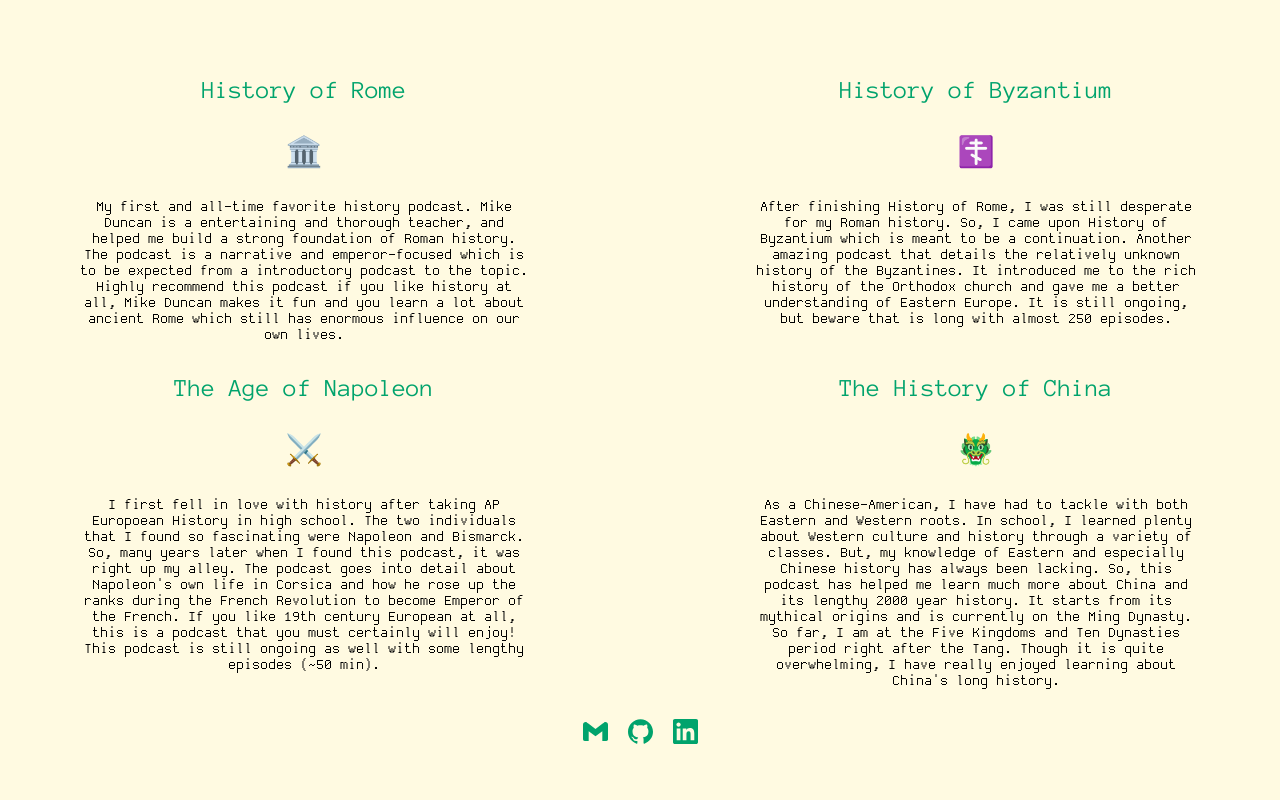
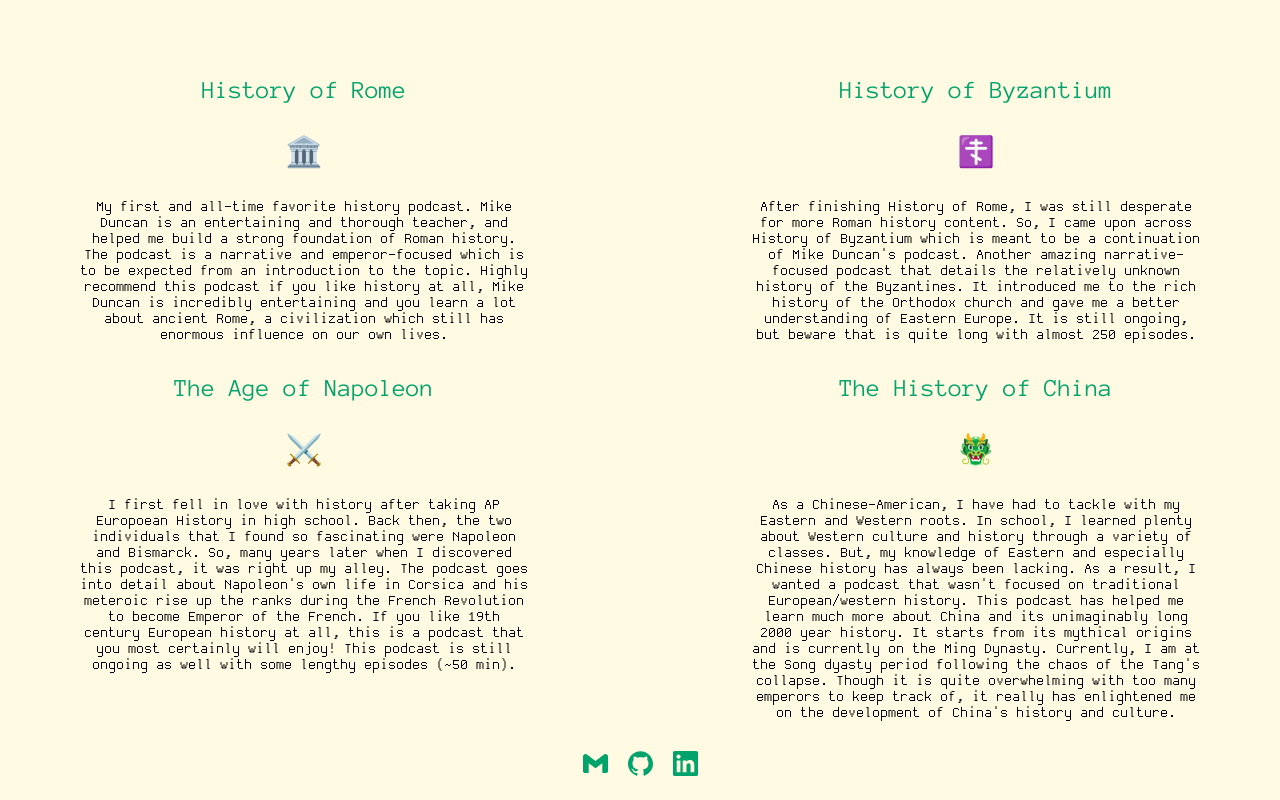
Before and after one commit to kwang2424/kwang2424.github.io, a React (Create React App) app: page /podcasts in a window 1280 px wide. Shown: the part 335-1135 px from the top of the page. Before the commit the page ends 1103 px from the top, so only its background shows below. Built offline with nearby package versions, Linux system fonts and the light colour scheme.

Commit message:
reworded text in podcasts

```diff
--- a/src/components/Podcasts/index.js
+++ b/src/components/Podcasts/index.js
@@ -20,45 +20,48 @@
                     emoji="🏛️"
                     url="https://thehistoryofrome.typepad.com/"
                     description="My first and all-time favorite history podcast. Mike Duncan is
-                    a entertaining and thorough teacher, and helped me build a strong
+                    an entertaining and thorough teacher, and helped me build a strong
                     foundation of Roman history. The podcast is a narrative and emperor-focused
-                    which is to be expected from a introductory podcast to the topic.
+                    which is to be expected from an introduction to the topic.
                     Highly recommend this podcast if you like history at all, Mike Duncan
-                    makes it fun and you learn a lot about ancient Rome which still has
+                    is incredibly entertaining and you learn a lot about ancient Rome, a civilization which still has
                     enormous influence on our own lives. "
                 />
                 <Podcast
                     title="History of Byzantium"
                     emoji="☦️"
                     url="https://thehistoryofbyzantium.com/"
-                    description="After finishing History of Rome, I was still desperate for my
-                    Roman history. So, I came upon History of Byzantium which is meant to be
-                    a continuation. Another amazing podcast that details the relatively unknown
+                    description="After finishing History of Rome, I was still desperate for more
+                    Roman history content. So, I came upon across History of Byzantium which is meant to be
+                    a continuation of Mike Duncan's podcast. Another amazing narrative-focused
+                    podcast that details the relatively unknown
                     history of the Byzantines. It introduced me to
                     the rich history of the Orthodox church and gave me a better understanding of
-                    Eastern Europe. It is still ongoing, but beware that is long with almost 250 episodes."
+                    Eastern Europe. It is still ongoing, but beware that is quite long with almost 250 episodes."
                 />
                 <Podcast
                     title="The Age of Napoleon"
                     emoji="⚔️"
                     url="https://twitter.com/AgeofNapoleon?ref_src=twsrc%5Egoogle%7Ctwcamp%5Eserp%7Ctwgr%5Eauthor"
                     description="I first fell in love with history after taking AP Europoean History
-                    in high school. The two individuals that I found so fascinating were Napoleon and Bismarck. So,
-                    many years later when I found this podcast, it was right up my alley. The podcast goes into detail about
-                    Napoleon's own life in Corsica and how he rose up the ranks during the French Revolution to become
-                    Emperor of the French. If you like 19th century European at all, this is a podcast that you must
+                    in high school. Back then, the two individuals that I found so fascinating were Napoleon and Bismarck. So,
+                    many years later when I discovered this podcast, it was right up my alley. The podcast goes into detail about
+                    Napoleon's own life in Corsica and his meteroic rise up the ranks during the French Revolution to become
+                    Emperor of the French. If you like 19th century European history at all, this is a podcast that you most
                     certainly will enjoy! This podcast is still ongoing as well with some lengthy episodes (~50 min)."
                 />
                 <Podcast
                     title="The History of China"
                     emoji="🐲"
                     url="https://thehistoryofchina.wordpress.com/"
-                    description="As a Chinese-American, I have had to tackle with both Eastern and Western roots. In school, I
+                    description="As a Chinese-American, I have had to tackle with my Eastern and Western roots. In school, I
                     learned plenty about Western culture and history through a variety of classes. But, my knowledge of
-                    Eastern and especially Chinese history has always been lacking. So, this podcast has helped me
-                    learn much more about China and its lengthy 2000 year history. It starts from its mythical origins and
-                    is currently on the Ming Dynasty. So far, I am at the Five Kingdoms and Ten Dynasties period right after
-                    the Tang. Though it is quite overwhelming, I have really enjoyed learning about China's long history."
+                    Eastern and especially Chinese history has always been lacking. As a result, I wanted a podcast
+                    that wasn't focused on traditional European/western history. This podcast has helped me
+                    learn much more about China and its unimaginably long 2000 year history. It starts from its mythical origins and
+                    is currently on the Ming Dynasty. Currently, I am at the Song dyasty period following the chaos of the Tang's collapse.
+                    Though it is quite overwhelming with too many emperors to keep track of, it really has enlightened me on the development of
+                    China's history and culture."
                 />
             </div>
         </div>
```
